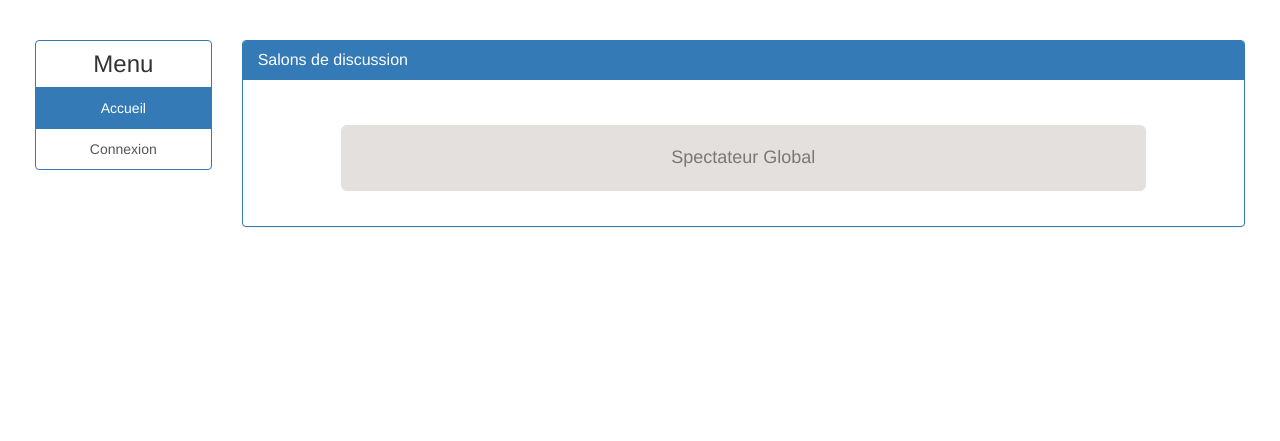
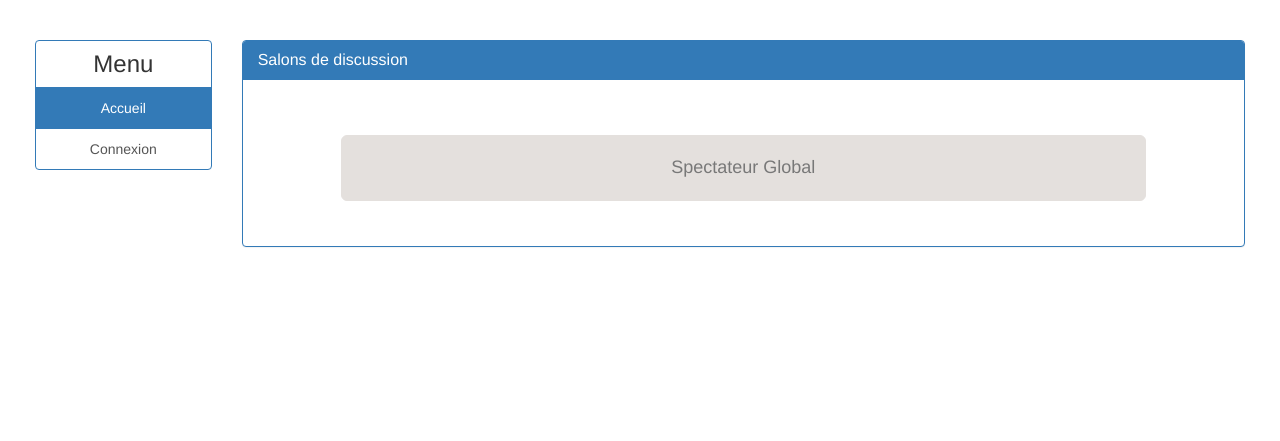
Before and after one commit to Fluwed/Projet.RI-Tchat.HTML5, a PHP site: page / in a window 1280 px wide. Shown: the part 132-573 px from the top of the page. Run offline with PHP 8.4, Linux system fonts and the light colour scheme; data that the repository does not hold is empty.

Commit message:
devel web interface

```diff
--- a/css/customize.css
+++ b/css/customize.css
@@ -105,8 +105,8 @@ html, body {
 .btn-lg {
     padding-top: 20px;
     padding-bottom: 20px;
-    margin-bottom : 20px;
-    margin-top : 20px
+    margin-bottom : 30px;
+    margin-top : 30px
 }
 
 #loginbox{
```
